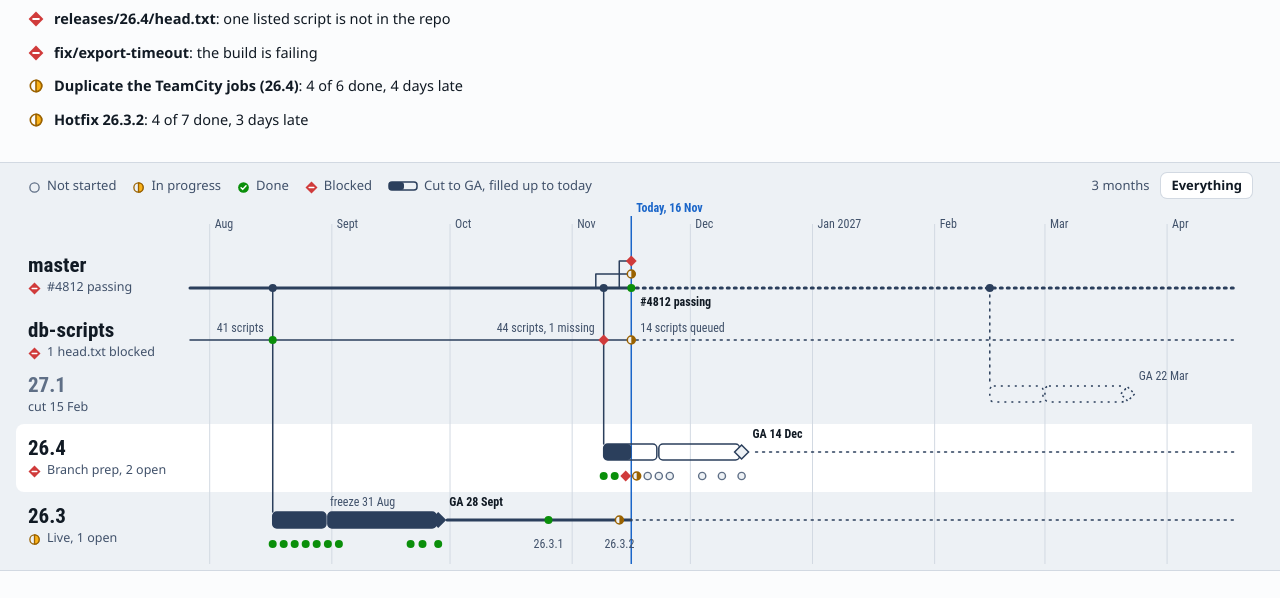
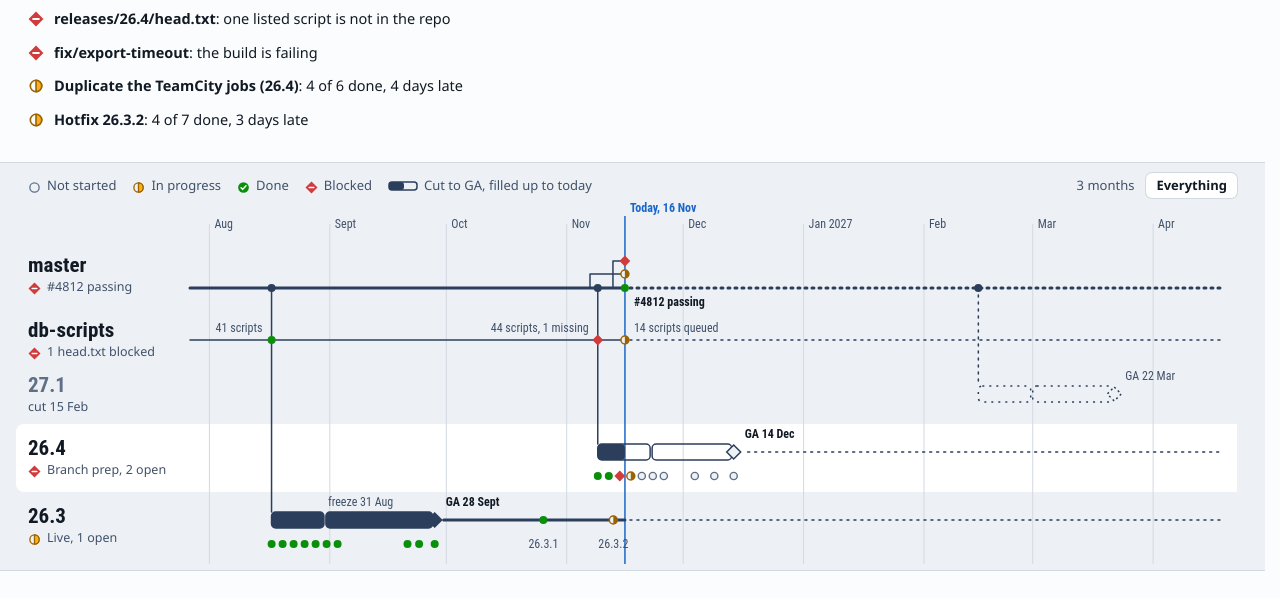
Before and after one commit to Nielk74/lifecycle-dashboard, a plain HTML site: page calendar.html in a window 1280 px wide. Shown: the part 192-790 px from the top of the page. Drawn offline with Linux system fonts and the light colour scheme.

Commit message:
calendar: fix narrow-width spacing and timeline width measurement
Co-Authored-By: Claude Fable 5.2 <noreply@anthropic.com>

```diff
--- a/calendar.html
+++ b/calendar.html
@@ -31,7 +31,7 @@
   --good: #19b219; --warn: #fab219; --warn-edge: #fab219; --crit: #e55a5a;
 }
 * { box-sizing: border-box; }
-html { scrollbar-color: var(--rule) transparent; }
+html { scrollbar-color: var(--rule) transparent; scrollbar-gutter: stable; }
 body { margin: 0; background: var(--page); color: var(--ink); font: 14.5px/1.5 var(--body); }
 ::selection { background: var(--accent); color: #fff; }
 button { font: inherit; color: inherit; background: none; border: 0; padding: 0; cursor: pointer; text-align: left; }
@@ -98,7 +98,7 @@ svg text.now { fill: var(--accent); font-weight: 600; }
 .dh p { margin: 0; color: var(--ink2); flex: 1 1 340px; max-width: 80ch; }
 .dh .cnt { margin-left: auto; font-family: var(--din); font-size: 17px; color: var(--ink2); font-variant-numeric: tabular-nums; }
 .cols { display: grid; grid-template-columns: repeat(3, minmax(0, 1fr)); gap: 40px; align-items: start; }
-@media (max-width: 960px) { .cols { grid-template-columns: minmax(0, 1fr); gap: 28px; } .tl { grid-template-columns: 112px minmax(0, 1fr); } .in { padding: 0 16px; } }
+@media (max-width: 960px) { .cols { grid-template-columns: minmax(0, 1fr); gap: 28px; } .tl { grid-template-columns: 136px minmax(0, 1fr); } .in { padding-left: 16px; padding-right: 16px; } }
 .col h3 { display: flex; justify-content: space-between; align-items: baseline; gap: 10px; font-family: var(--din); font-size: 18px; font-weight: 600; margin: 0; padding-bottom: 7px; border-bottom: 2px solid var(--ink); }
 .col h3 small { font-family: var(--body); font-size: 12.5px; font-weight: 400; color: var(--ink2); }
 .col h3.after { margin-top: 26px; border-bottom-width: 1px; border-bottom-color: var(--rule); font-size: 15px; }
@@ -522,7 +522,7 @@ function renderDetail() {
 function renderAll() {
   const k = document.activeElement && document.activeElement.dataset ? document.activeElement.dataset.k : null;
   if (!rows().some(r => r.id === sel && !r.plain)) sel = 'master';
-  renderBrief(); renderTimeline(); renderDetail();
+  renderBrief(); renderDetail(); renderTimeline();   // timeline last: it measures its width once the page height is settled
   const again = k && document.querySelector(`[data-k="${k}"]`);
   if (again) again.focus({ preventScroll: true });
 }
```
